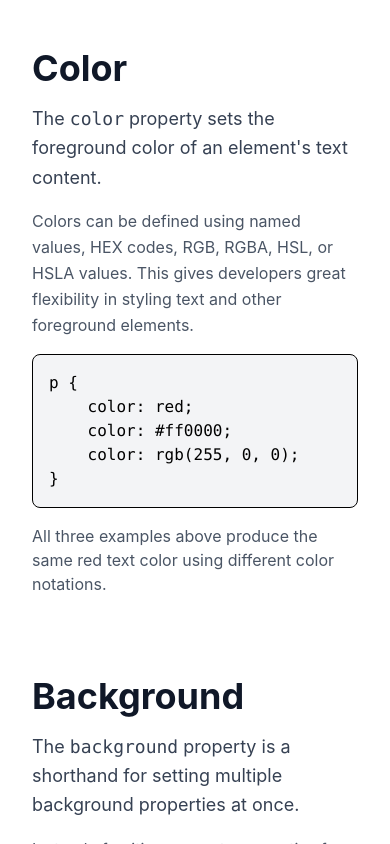
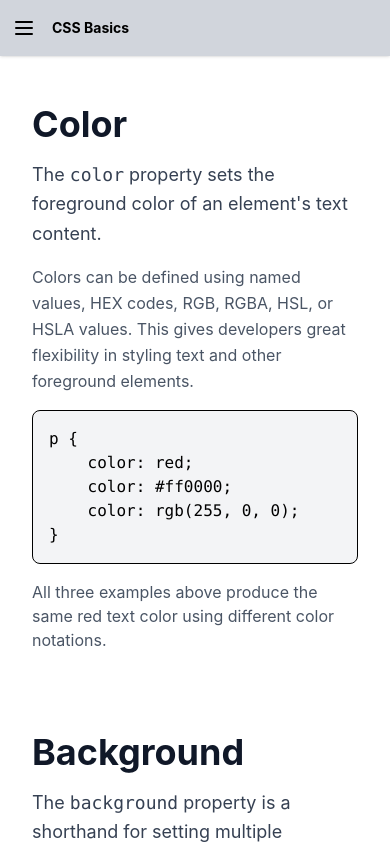
Before and after one commit to itzmitto/Svelte-project-back-to-css-basics, a SvelteKit app: page /background in a window 390 px wide. Built offline with nearby package versions, Linux system fonts and the light colour scheme.

Commit message:
sidebar for mobile

```diff
--- a/src/lib/examples/camera-preview/index.css
+++ b/src/lib/examples/camera-preview/index.css
@@ -9,9 +9,9 @@
 
 .camera-container {
   position: relative;
-  width: 90%;
+  width: 80%;
   max-width: 20rem;
-  aspect-ratio: 3 / 4; /* Maintains a consistent camera aspect ratio */
+  aspect-ratio: 1 / 1; /* Maintains a consistent camera aspect ratio */
   border-radius: 1rem;
   overflow: hidden;
   box-shadow: 0 10px 25px -5px rgba(0, 0, 0, 0.5);
--- a/src/lib/parser.ts
+++ b/src/lib/parser.ts
@@ -97,8 +97,8 @@ export function parseDeclaration(property: string, value: string): ControlGroup
 }
 
 /**
- * Smart helper that extracts all valid keyword strings for a given property.
- * It recursively unpacks linked CSS types (like turning <display-inside> into 'flex', 'grid', etc.)
+ * helper that extracts valid keyword strings for a property.
+ * It unpacks linked CSS types (like turning <display> into flex, grid, etc.)
  */
 function getPropertyOptions(property: string): string[] {
 	const keywords = new Set<string>();
--- a/src/routes/(homepage)/+layout.svelte
+++ b/src/routes/(homepage)/+layout.svelte
@@ -2,14 +2,47 @@
 	import cssData from '$lib/data/properties.json';
 	import { goto } from '$app/navigation';
 	let { children } = $props();
+
+	let sidebarOpen = $state(false);
+
+	function closeSidebar() {
+		sidebarOpen = false;
+	}
+
+	function navigate(route: string) {
+		goto(route);
+		closeSidebar();
+	}
+
+	function handleKeydown(e: KeyboardEvent) {
+		if (e.key === 'Escape') closeSidebar();
+	}
 </script>
 
+<svelte:window onkeydown={handleKeydown} />
+
 <div class="h-dvh flex flex-col">
-	<header class="bg-gray-300 h-16 shadow-sm z-10 shrink-0 hidden md:visible"></header>
+	<!-- Desktop header: hidden on mobile -->
+	<header class="bg-gray-300 h-16 shadow-sm z-10 shrink-0 hidden md:block"></header>
 
-	<div class="flex flex-1 overflow-hidden">
+	<!-- Mobile header: hidden on md+ -->
+	<header class="bg-gray-300 h-14 shadow-sm z-10 shrink-0 flex md:hidden items-center px-2">
+		<button
+			onclick={() => (sidebarOpen = true)}
+			aria-label="Open menu"
+			aria-expanded={sidebarOpen}
+			class="p-2 -ml-1 cursor-pointer"
+		>
+			<svg xmlns="http://www.w3.org/2000/svg" class="h-6 w-6" fill="none" viewBox="0 0 24 24" stroke="currentColor" stroke-width="2">
+				<path stroke-linecap="round" stroke-linejoin="round" d="M4 6h16M4 12h16M4 18h16" />
+			</svg>
+		</button>
+		<span class="ml-2 text-sm font-bold">CSS Basics</span>
+	</header>
 
-		<!-- Sidebar: hidden on mobile, shown on md+ -->
+	<div class="flex flex-1 overflow-hidden relative">
+
+		<!-- Sidebar: hidden on mobile, shown statically on md+ -->
 		<aside class="w-64 bg-gray-200 border-r border-gray-400 hidden md:flex flex-col overflow-hidden shrink-0">
 			<button onclick={() => goto('/')} class="text-sm font-bold px-4 py-3 border-b border-gray-400 shadow-sm cursor-pointer">
 				CSS Basics
@@ -28,6 +61,43 @@
 			</nav>
 		</aside>
 
+		<!-- Mobile backdrop -->
+		{#if sidebarOpen}
+			<button
+				aria-label="Close menu"
+				class="fixed inset-0 bg-black/40 z-20 md:hidden"
+				onclick={closeSidebar}
+			></button>
+		{/if}
+
+		<!-- Mobile sidebar drawer -->
+		<aside
+			class="fixed inset-y-0 left-0 w-64 bg-gray-200 border-r border-gray-400 flex flex-col overflow-hidden shrink-0 z-30 md:hidden transition-transform duration-200 ease-out {sidebarOpen ? 'translate-x-0' : '-translate-x-full'}"
+		>
+			<div class="flex items-center justify-between px-4 py-3 border-b border-gray-400 shadow-sm">
+				<button onclick={() => navigate('/')} class="text-sm font-bold cursor-pointer">
+					CSS Basics
+				</button>
+				<button onclick={closeSidebar} aria-label="Close menu" class="p-1 cursor-pointer">
+					<svg xmlns="http://www.w3.org/2000/svg" class="h-5 w-5" fill="none" viewBox="0 0 24 24" stroke="currentColor" stroke-width="2">
+						<path stroke-linecap="round" stroke-linejoin="round" d="M6 18L18 6M6 6l12 12" />
+					</svg>
+				</button>
+			</div>
+			<nav class="flex-1 overflow-y-auto">
+				{#each cssData.categories as category, i}
+					<div>
+						<button
+							class="w-full text-left px-4 py-2 text-sm font-semibold flex justify-between items-center hover:bg-gray-300 transition-colors cursor-pointer"
+							onclick={() => navigate(category.route)}
+						>
+							<span>{(i + 1) + '. ' + category.title}</span>
+						</button>
+					</div>
+				{/each}
+			</nav>
+		</aside>
+
 		{@render children()}
 	</div>
 </div>
```
